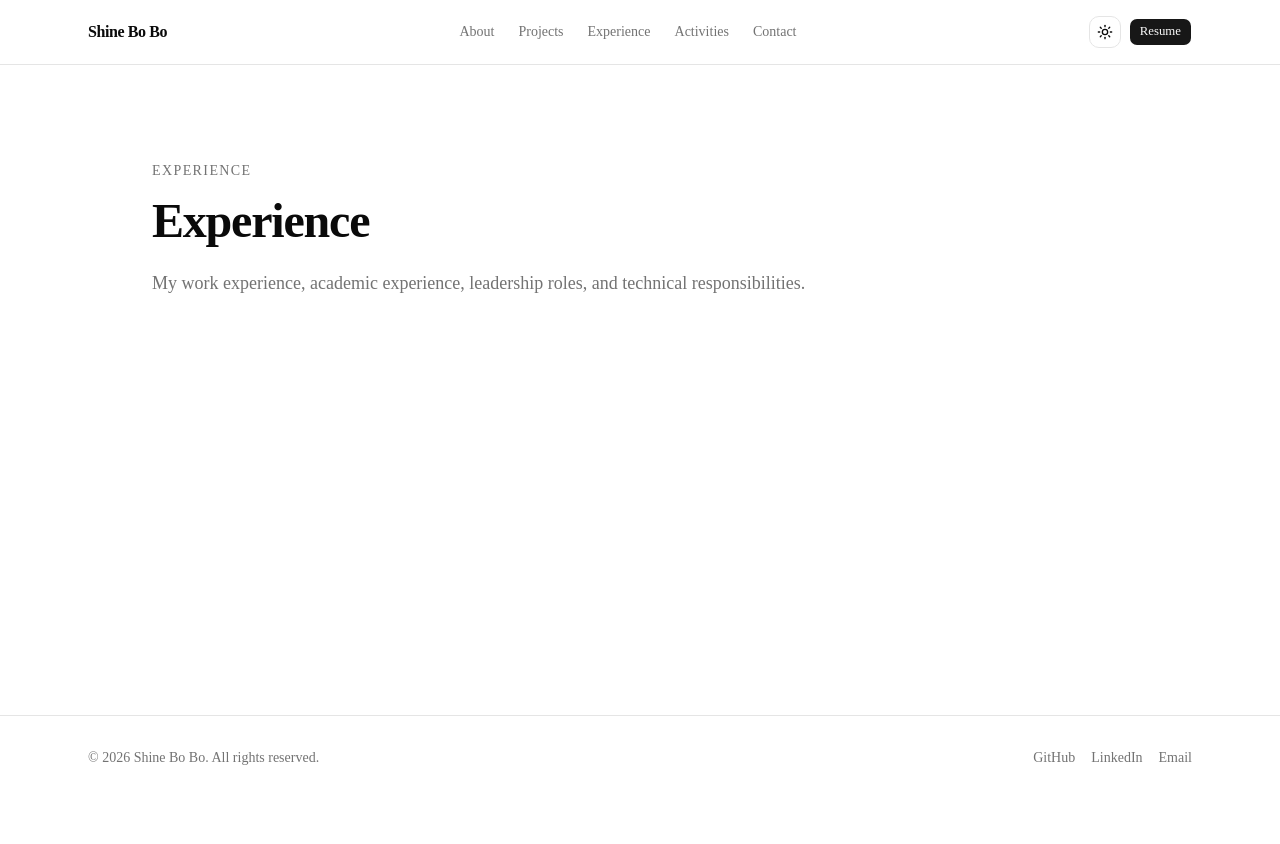
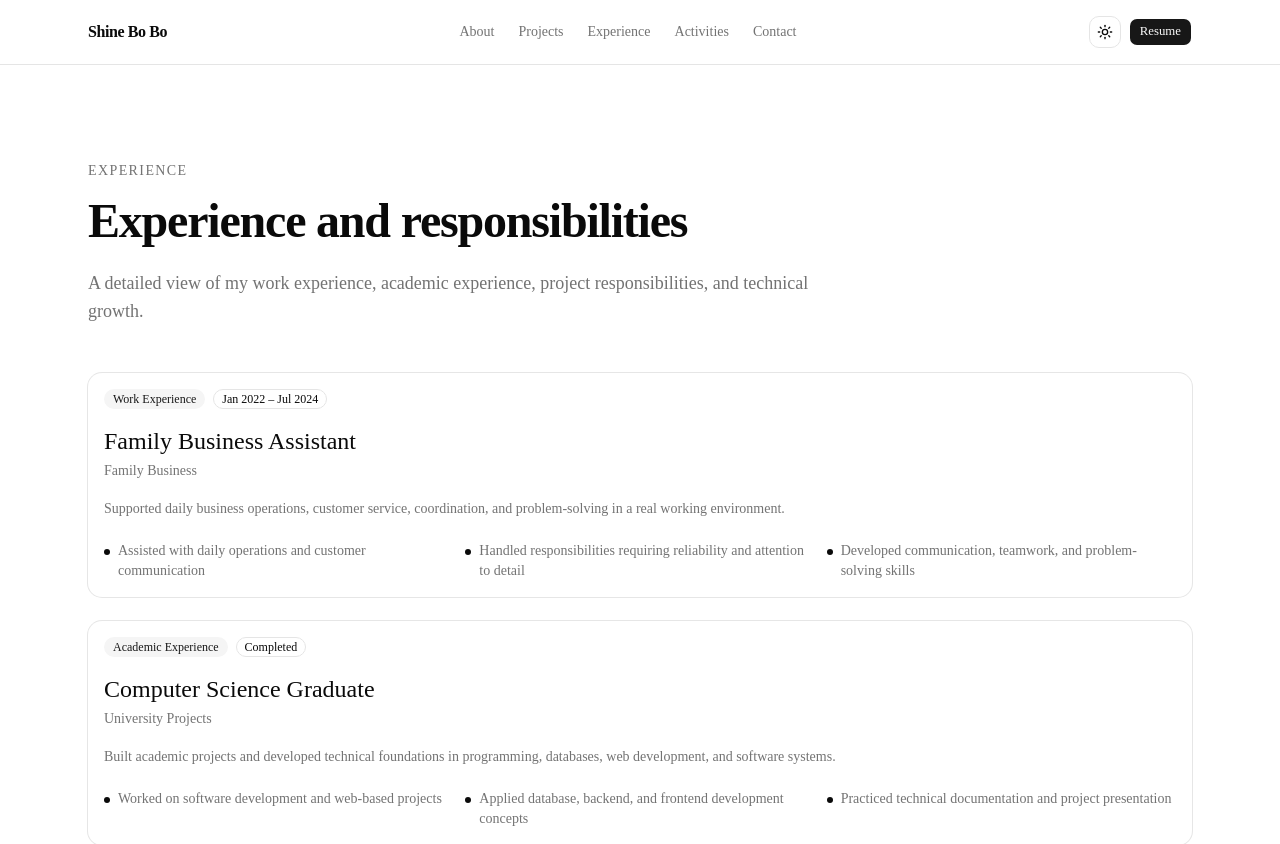
Before and after one commit to ShineBo/portfolio, a Next.js app: page /experience in a window 1280 px wide. Shown: the top 844 px of the page. Before the commit the page ends 800 px from the top, so only its background shows below. Built offline with nearby package versions, Linux system fonts and the light colour scheme.

Commit message:
feat: build experience page structure

```diff
--- a/src/app/experience/page.tsx
+++ b/src/app/experience/page.tsx
@@ -1,26 +1,62 @@
 import type { Metadata } from "next"
+
+import { SectionContainer } from "@/components/shared/section-container"
+import { SectionHeading } from "@/components/shared/section-heading"
+import { Badge } from "@/components/ui/badge"
+import { Card, CardContent, CardHeader, CardTitle } from "@/components/ui/card"
+import { experiences } from "@/data/experience"
 
 export const metadata: Metadata = {
   title: "Experience",
   description:
-    "Work experience, academic experience, leadership roles, and technical responsibilities of Shine Bo Bo.",
+    "Work experience, academic experience, leadership roles, and technical responsibilities of Ming Zhu.",
 }
 
 export default function ExperiencePage() {
   return (
-    <section className="mx-auto max-w-5xl px-6 py-24">
-      <p className="mb-4 text-sm font-medium uppercase tracking-widest text-muted-foreground">
-        Experience
-      </p>
+    <SectionContainer>
+      <SectionHeading
+        eyebrow="Experience"
+        title="Experience and responsibilities"
+        description="A detailed view of my work experience, academic experience, project responsibilities, and technical growth."
+      />
 
-      <h1 className="text-4xl font-bold tracking-tight sm:text-5xl">
-        Experience
-      </h1>
+      <div className="mt-12 space-y-6">
+        {experiences.map((item) => (
+          <Card
+            key={`${item.role}-${item.organization}`}
+            className="transition-all hover:-translate-y-1 hover:shadow-md"
+          >
+            <CardHeader>
+              <div className="mb-3 flex flex-wrap gap-2">
+                <Badge variant="secondary">{item.type}</Badge>
+                <Badge variant="outline">{item.period}</Badge>
+              </div>
 
-      <p className="mt-6 max-w-2xl text-lg text-muted-foreground">
-        My work experience, academic experience, leadership roles, and technical
-        responsibilities.
-      </p>
-    </section>
+              <CardTitle className="text-2xl">{item.role}</CardTitle>
+
+              <p className="text-sm text-muted-foreground">
+                {item.organization}
+              </p>
+            </CardHeader>
+
+            <CardContent>
+              <p className="max-w-3xl text-sm leading-6 text-muted-foreground">
+                {item.description}
+              </p>
+
+              <ul className="mt-5 grid gap-3 text-sm text-muted-foreground md:grid-cols-3">
+                {item.highlights.map((highlight) => (
+                  <li key={highlight} className="flex gap-2">
+                    <span className="mt-2 h-1.5 w-1.5 shrink-0 rounded-full bg-foreground" />
+                    <span>{highlight}</span>
+                  </li>
+                ))}
+              </ul>
+            </CardContent>
+          </Card>
+        ))}
+      </div>
+    </SectionContainer>
   )
 }
```
